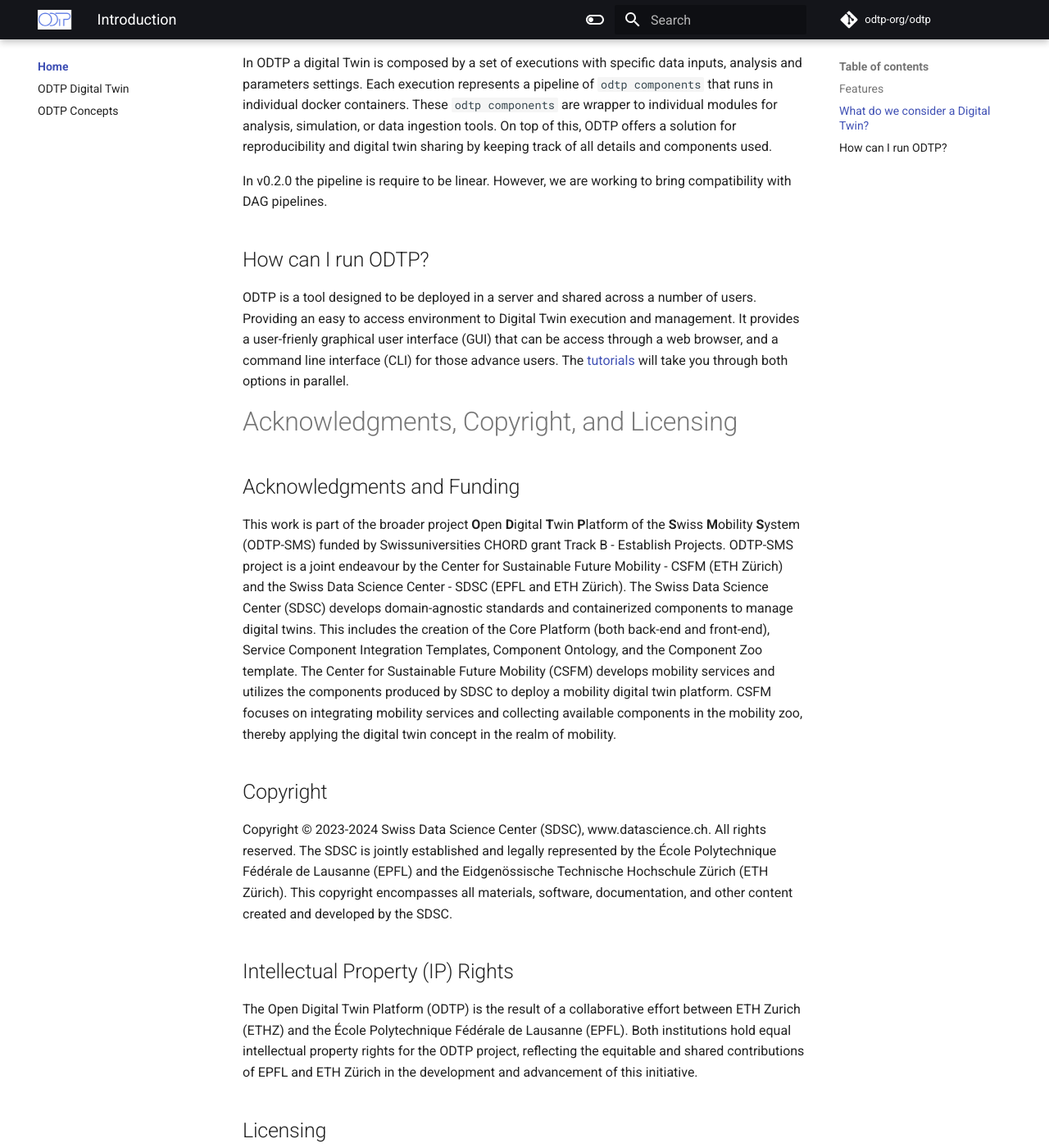
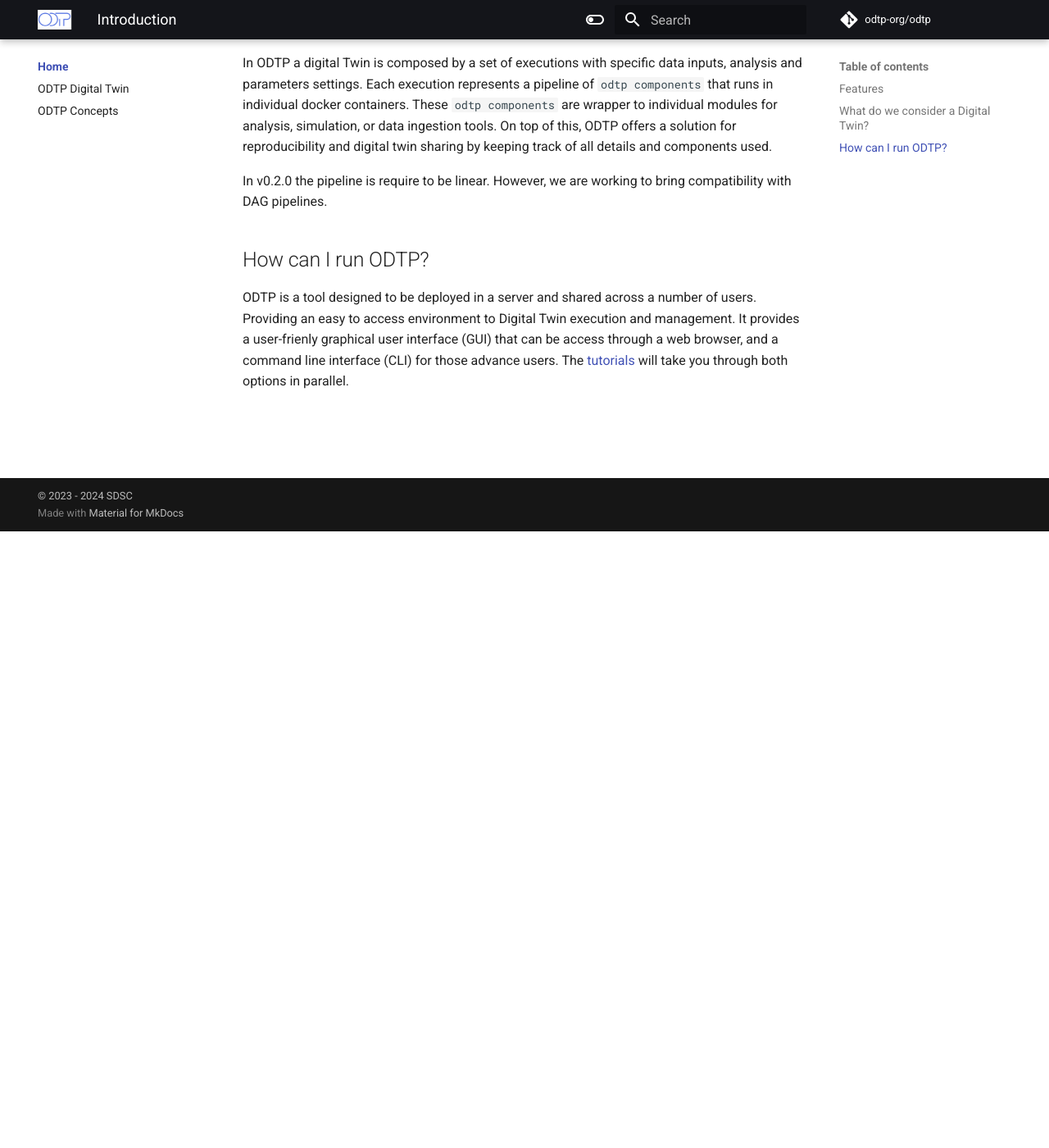
Before and after one commit to odtp-org/odtp-manuals, an MkDocs documentation site: the page built from docs/index.md, in a window 1280 px wide and 1400 px high, scrolled down 752 px. Shown: the whole window at 82% size. Built offline with MkDocs 1.6.1 and Material for MkDocs 9.7.7, drawn with Linux system fonts in a browser that asks for light colours; a script that is not in the unit is left out; comment, search, counter and statistics services are not loaded; some of the changed text lies outside the part shown.

Commit message:
homepage

```diff
--- a/docs/index.md
+++ b/docs/index.md
@@ -22,31 +22,4 @@ In v0.2.0 the pipeline is require to be linear. However, we are working to bring
 
 ODTP is a tool designed to be deployed in a server and shared across a number of users. Providing an easy to access environment to Digital Twin execution and management. It provides a user-frienly graphical user interface (GUI) that can be access through a web browser, and a command line interface (CLI) for those advance users. The [tutorials](tutorials/getting-started.md) will take you through both options in parallel.
 
-# Acknowledgments, Copyright, and Licensing
-## Acknowledgments and Funding
-This work is part of the broader project **O**pen **D**igital **T**win **P**latform of the **S**wiss **M**obility **S**ystem (ODTP-SMS) funded by Swissuniversities CHORD grant Track B - Establish Projects. ODTP-SMS project is a joint endeavour by the Center for Sustainable Future Mobility - CSFM (ETH Zürich) and the Swiss Data Science Center - SDSC (EPFL and ETH Zürich).
-The Swiss Data Science Center (SDSC) develops domain-agnostic standards and containerized components to manage digital twins. This includes the creation of the Core Platform (both back-end and front-end), Service Component Integration Templates, Component Ontology, and the Component Zoo template.
-The Center for Sustainable Future Mobility (CSFM) develops mobility services and utilizes the components produced by SDSC to deploy a mobility digital twin platform. CSFM focuses on integrating mobility services and collecting available components in the mobility zoo, thereby applying the digital twin concept in the realm of mobility.
-
-## Copyright
-Copyright © 2023-2024 Swiss Data Science Center (SDSC), www.datascience.ch. All rights reserved.
-The SDSC is jointly established and legally represented by the École Polytechnique Fédérale de Lausanne (EPFL) and the Eidgenössische Technische Hochschule Zürich (ETH Zürich). This copyright encompasses all materials, software, documentation, and other content created and developed by the SDSC.
-
-## Intellectual Property (IP) Rights
-The Open Digital Twin Platform (ODTP) is the result of a collaborative effort between ETH Zurich (ETHZ) and the École Polytechnique Fédérale de Lausanne (EPFL). Both institutions hold equal intellectual property rights for the ODTP project, reflecting the equitable and shared contributions of EPFL and ETH Zürich in the development and advancement of this initiative.
-
-## Licensing
-The core component of the ODTP software is distributed as open-source under the AGPLv3 license. This ensures that all modifications and derivatives remain open source, fostering a collaborative and shared development environment. Detailed terms of the AGPLv3 license can be found in the LICENSE file within this distribution package.
-
-### Distinct Licensing for Other Components
-Service Component Integration Templates are licensed under the BSD-3 license, allowing for broad compatibility and standardization.
-Ontology: The foundational ODTP ontology is licensed under the Creative Commons Attribution-ShareAlike (CC BY-SA), promoting open use and ensuring that any derivatives also remain open.
-Component Zoo Template: The template for the Component Zoo operates under the BSD-3 license, emphasizing broad compatibility and open development. It's important to note that individual components within the Zoo retain their original licenses.
-
-### Alternative Commercial Licensing
-Alternative commercial licensing options for the core platform and other components are available and can be negotiated through the EPFL Technology Transfer Office (https://tto.epfl.ch) or ETH Zürich Technology Transfer Office (https://ethz.ch/en/industry/transfer.html).
-
-## Ethical Use and Legal Compliance Disclaimer
-Please note that this software should not be used to harm any individual or entity. Users and developers must adhere to ethical guidelines and use the software responsibly and legally. This disclaimer serves to remind all parties involved in the use or development of this software to engage in practices that are ethical, lawful, and in accordance with the intended purpose of the software.
-
 <script src="https://hypothes.is/embed.js" async></script>
```
